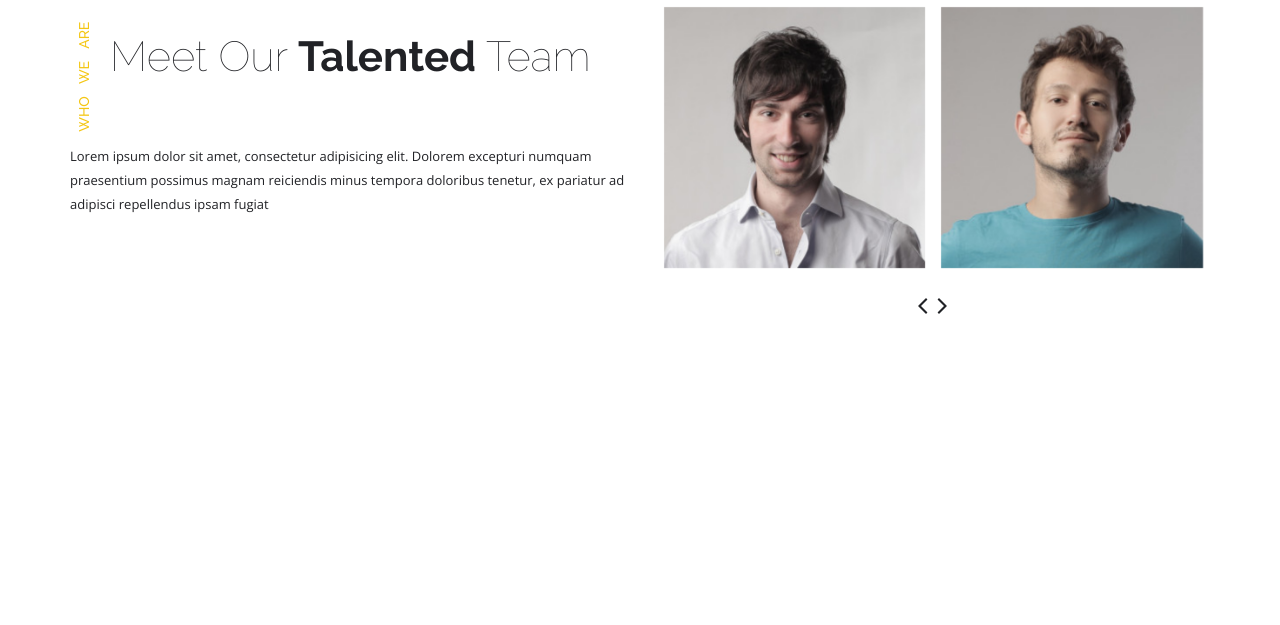
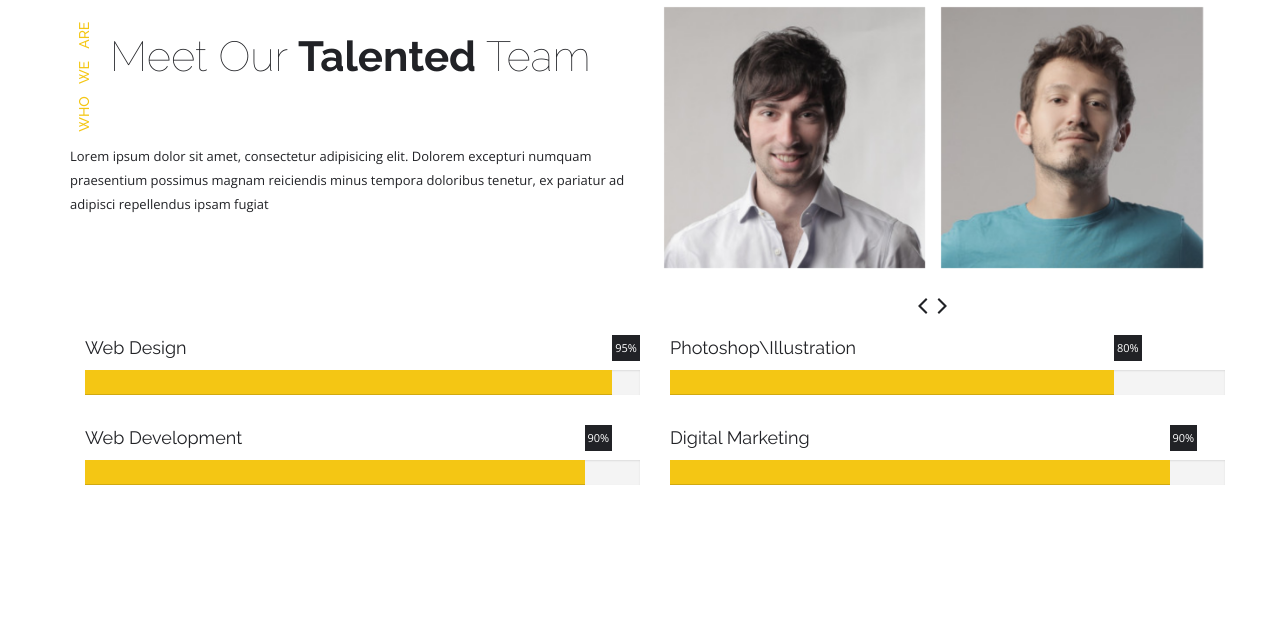
Before and after one commit to bhoomij/solo, a PHP site: page / in a window 1280 px wide. Shown: the part 2368-2993 px from the top of the page. Before the commit the page ends 2682 px from the top, so only its background shows below. Run offline with PHP 8.4, Linux system fonts and the light colour scheme.

Commit message:
update in team section

```diff
--- a/css/style.css
+++ b/css/style.css
@@ -398,3 +398,46 @@ ul.social-list li:nth-child(3) a:hover {
     color: #212226;
     outline: none;
 }
+
+/* ================================================
+                    Skills
+=================================================== */
+
+.skill {
+    margin-bottom: 20px;
+}
+
+.skill h4 {
+    margin: 0;
+    line-height: 45px;
+    font-weight: normal;
+}
+
+.skill .progress {
+    height: 25px;
+    background: #f4f4f4;
+    border-radius: 0;
+    overflow: visible;
+}
+
+.progress-bar {
+    background: #f4c614;
+    position: relative;
+}
+
+.progress-bar span {
+    background: #212226;
+    position: absolute;
+    left: 100%;
+    top: -35px;
+    font-family: 'Open Sans', sans-serif;
+    font-size: 11px;
+    padding: 3px;
+}
+
+.progress-bar span:before {
+    content: '';
+    margin-top: 8px solid red;
+    margin-left: 6px solid transparent;
+    margin-right: 6px solid transparent;
+}
--- a/index.html
+++ b/index.html
@@ -154,6 +154,7 @@
     <section id="team">
         <div class="content-box-lg">
             <div class="container">
+                <!-- Team members -->
                 <div class="row">
                     <!-- Team Left Side -->
                     <div class="col-md-6">
@@ -263,6 +264,55 @@
                         </div>
                     </div>
                 </div>
+
+                <!-- Skills -->
+                <div id="progress-elements">
+                    <div class="container">
+                        <div class="row">
+                            <div class="col-md-6">
+                                <div class="skill">
+                                    <h4>Web Design</h4>
+                                    <div class="progress">
+                                        <div class="progress-bar" role="progressbar" aria-valuenow="95" aria-valuemin="0" aria-valuemax="100" style="width: 95%;">
+                                            <span>95%</span>
+                                        </div>
+                                    </div>
+                                </div>
+                            </div>
+                            <div class="col-md-6">
+                                <div class="skill">
+                                    <h4>Photoshop\Illustration</h4>
+                                    <div class="progress">
+                                        <div class="progress-bar" role="progressbar" aria-valuenow="80" aria-valuemin="0" aria-valuemax="100" style="width: 80%;">
+                                            <span>80%</span>
+                                        </div>
+                                    </div>
+                                </div>
+                            </div>
+                            <div class="col-md-6">
+                                <div class="skill">
+                                    <h4>Web Development</h4>
+                                    <div class="progress">
+                                        <div class="progress-bar" role="progressbar" aria-valuenow="90" aria-valuemin="0" aria-valuemax="100" style="width: 90%;">
+                                            <span>90%</span>
+                                        </div>
+                                    </div>
+                                </div>
+                            </div>
+                            <div class="col-md-6">
+                                <div class="skill">
+                                    <h4>Digital Marketing</h4>
+                                    <div class="progress">
+                                        <div class="progress-bar" role="progressbar" aria-valuenow="90" aria-valuemin="0" aria-valuemax="100" style="width: 90%;">
+                                            <span>90%</span>
+                                        </div>
+                                    </div>
+                                </div>
+                            </div>
+
+                        </div>
+                    </div>
+                </div>
             </div>
         </div>
     </section>
```
